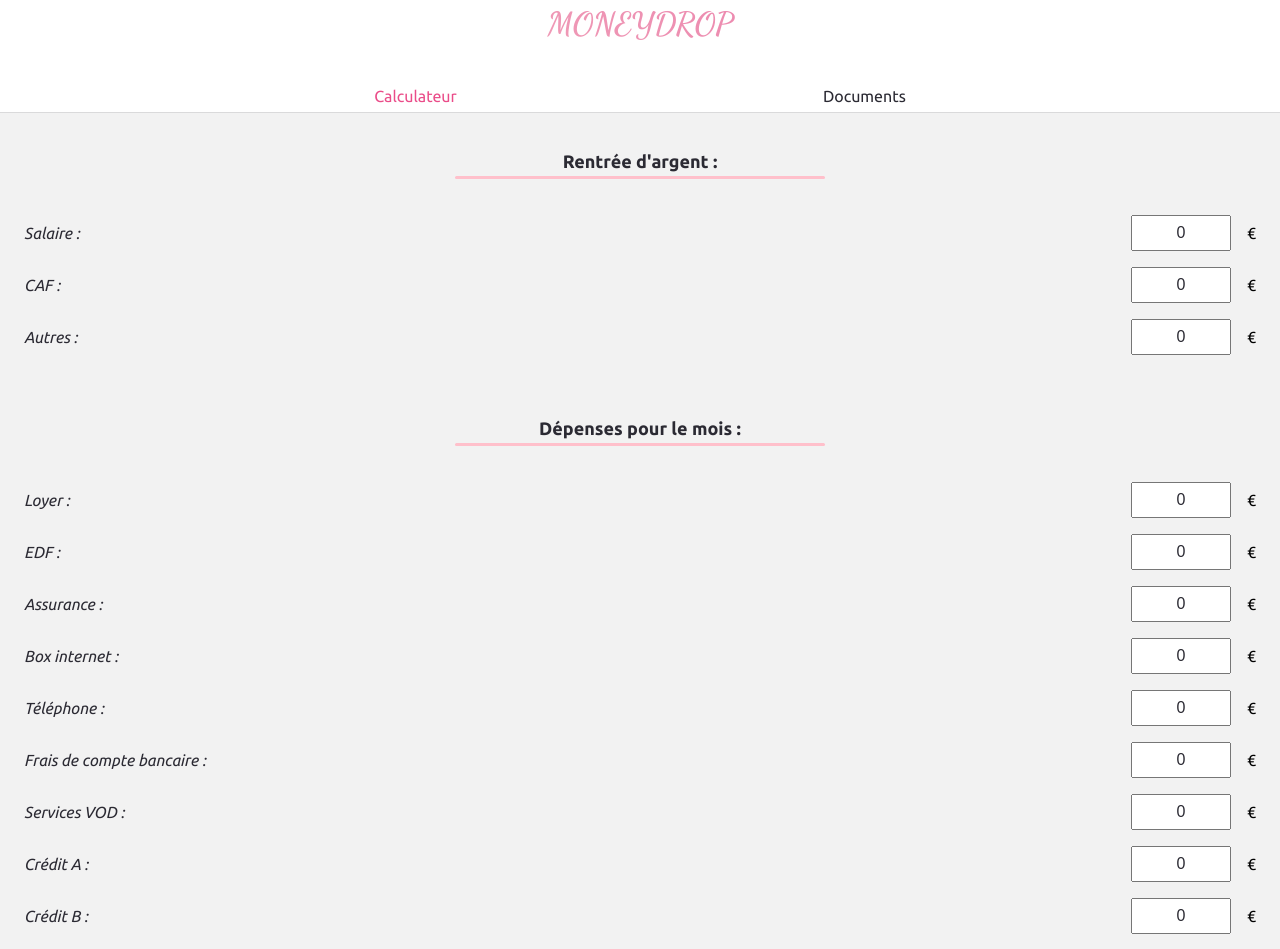
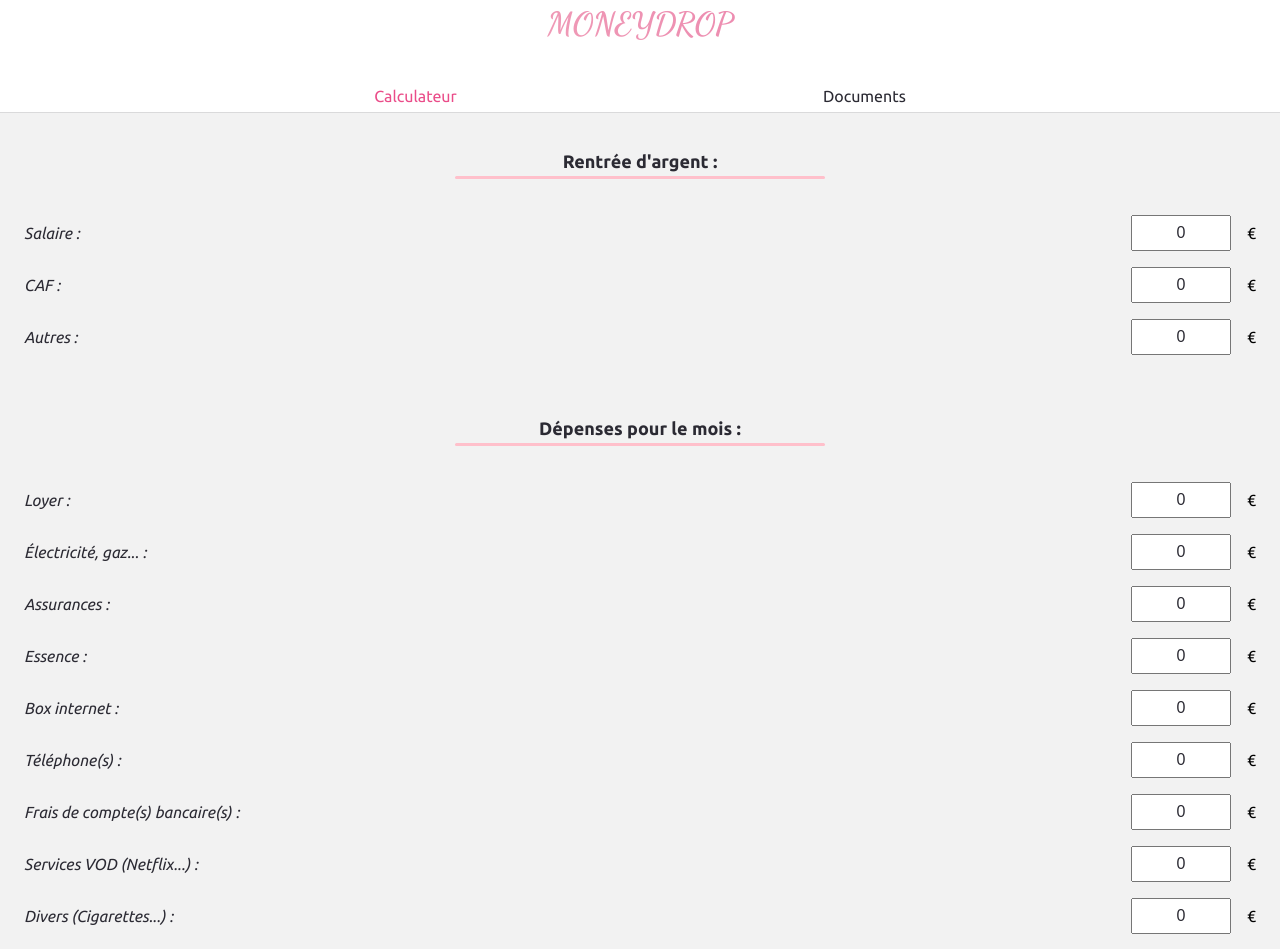
Before and after one commit to Nilyss/saas, a React (Vite) app: page /calculator in a window 1280 px wide. Shown: the top 949 px of the page. Built offline with nearby package versions, Linux system fonts and the light colour scheme.

Commit message:
Adding fixed inputs

```diff
--- a/src/components/currencyForm/CurrencyForm.tsx
+++ b/src/components/currencyForm/CurrencyForm.tsx
@@ -48,12 +48,14 @@ export default function CurrencyForm(): ReactElement {
   const fixedIncome: string[] = ['Salaire', 'CAF', 'Autres']
   const fixedExpense: string[] = [
     'Loyer',
-    'EDF',
-    'Assurance',
+    'Électricité, gaz...',
+    'Assurances',
+    'Essence',
     'Box internet',
-    'Téléphone',
-    'Frais de compte bancaire',
-    'Services VOD',
+    'Téléphone(s)',
+    'Frais de compte(s) bancaire(s)',
+    'Services VOD (Netflix...)',
+    'Divers (Cigarettes...)',
     'Crédit A',
     'Crédit B',
     'Crédit C',
```
